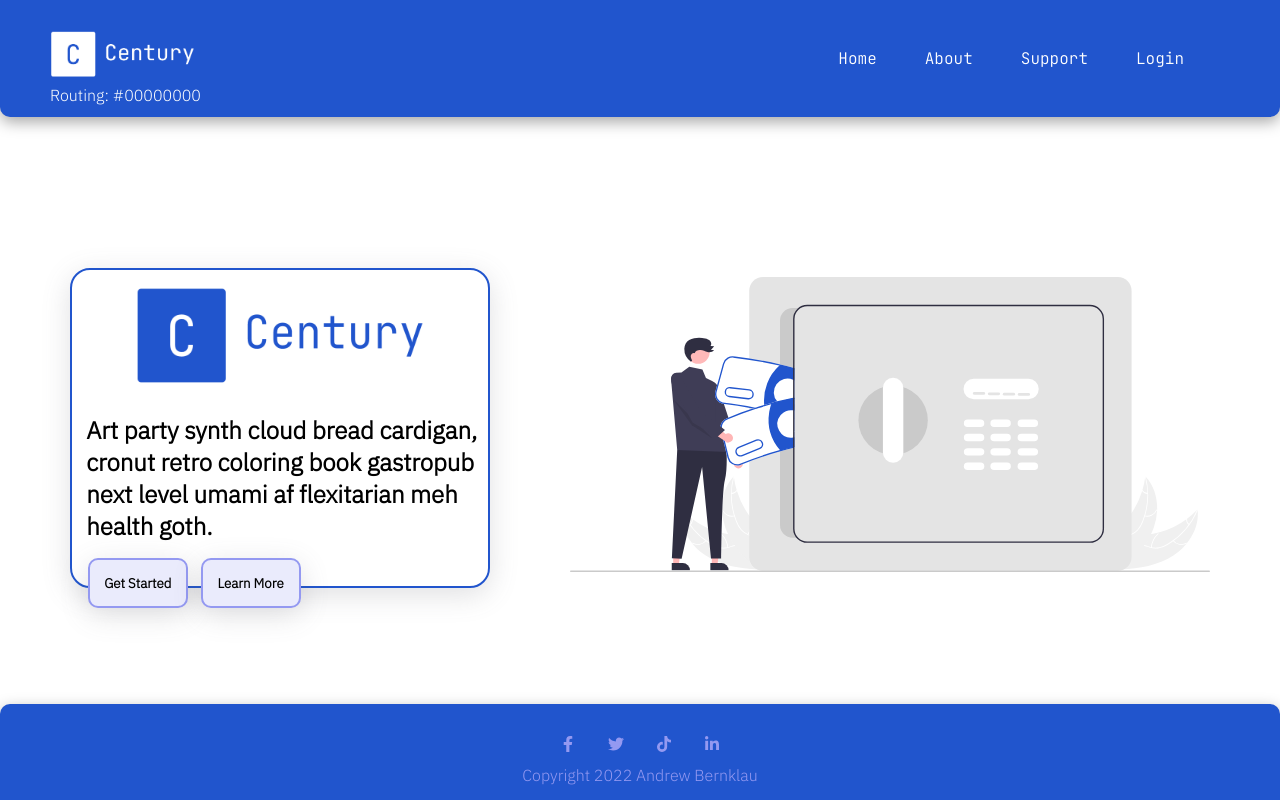
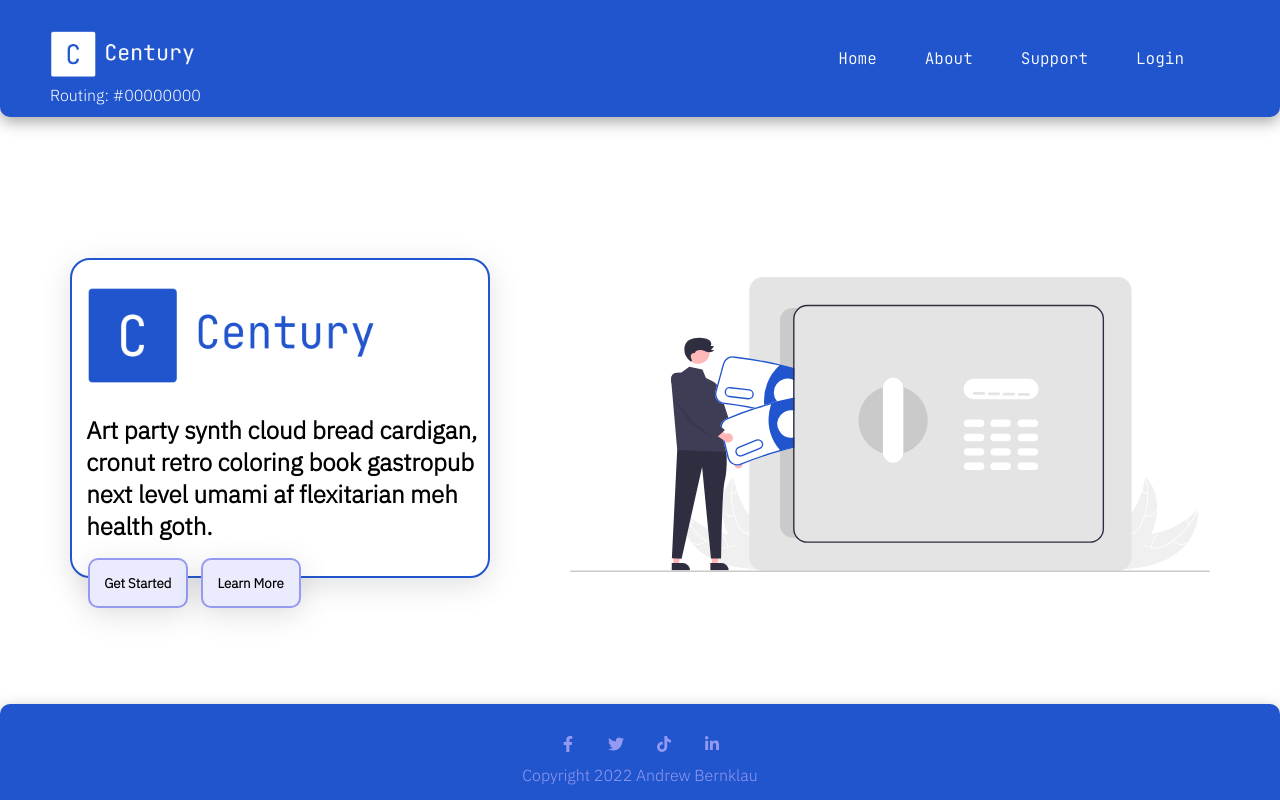
Before and after one commit to abernklau1/Banking-App, a React (Create React App) app in the folder client/: page / in a window 1280 px wide. Built offline with nearby package versions, Linux system fonts and the light colour scheme.

Commit message:
Aligned logo on home page with paragraph

```diff
--- a/client/src/index.scss
+++ b/client/src/index.scss
@@ -82,7 +82,6 @@ span {
   display: block;
   width: 300px;
   height: 125px;
-  margin: auto;
 }
 
 .form-outline {
@@ -269,6 +268,10 @@ span {
   border-radius: 20px;
   border: 2px solid var(--blue);
   padding: 3px;
+}
+
+.logo-pages {
+  margin-left: 0.4rem;
 }
 
 .home-par {
```
